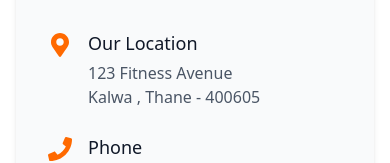
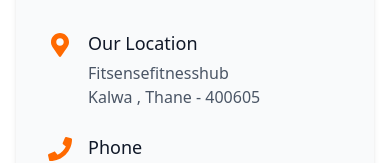
Before and after one commit to Vipullprajapati/fitness, a React (Vite) app: page /contact in a window 390 px wide. Shown: the part 467-630 px from the top of the page. Built offline with nearby package versions, Linux system fonts and the light colour scheme.

Commit message:
add mobile no

```diff
--- a/src/components/Contact/Contact.jsx
+++ b/src/components/Contact/Contact.jsx
@@ -53,7 +53,7 @@
                       Our Location
                     </h3>
                     <p className="mt-1 text-gray-600">
-                      123 Fitness Avenue
+                      Fitsensefitnesshub
                       <br />
                       Kalwa , Thane - 400605
                     </p>
```
